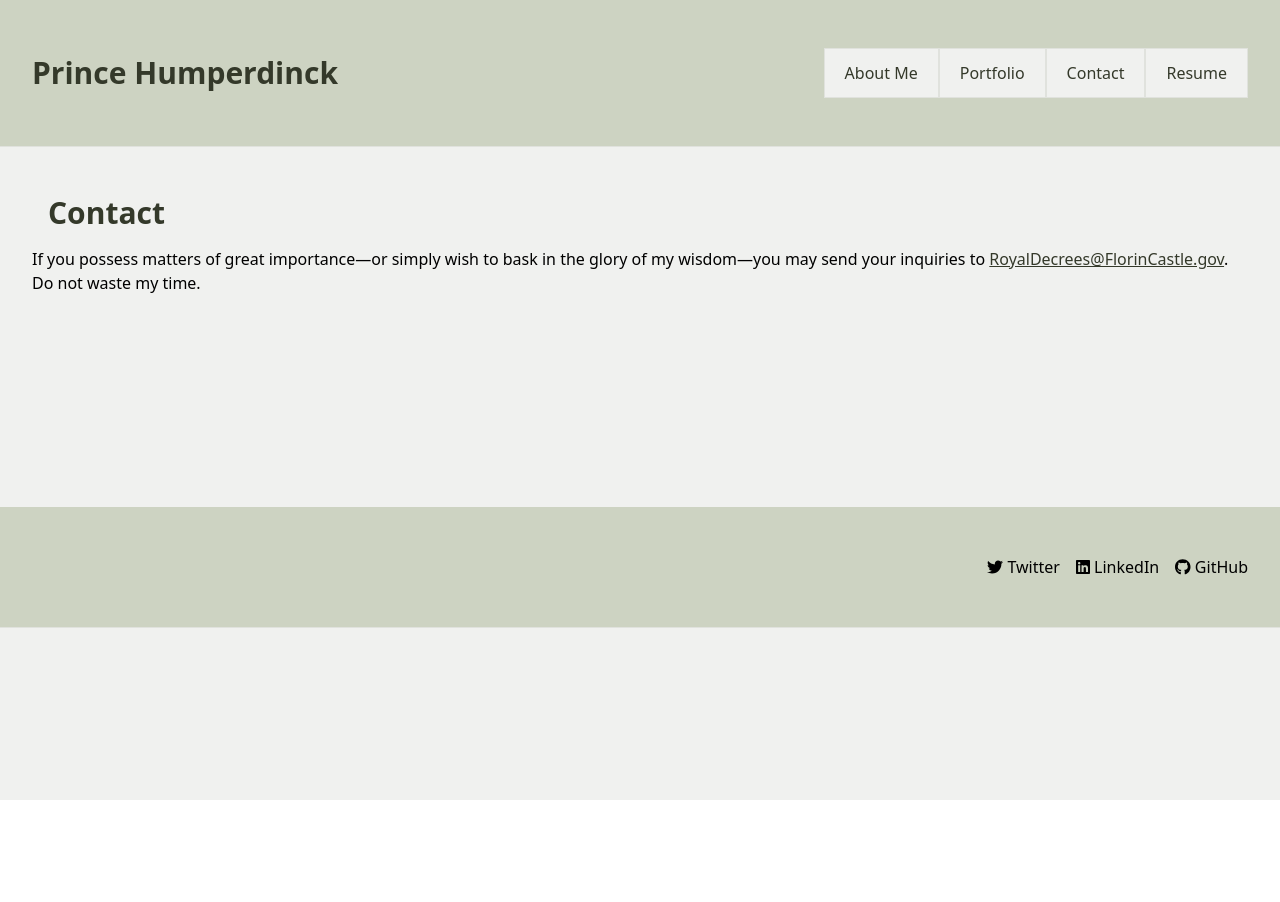
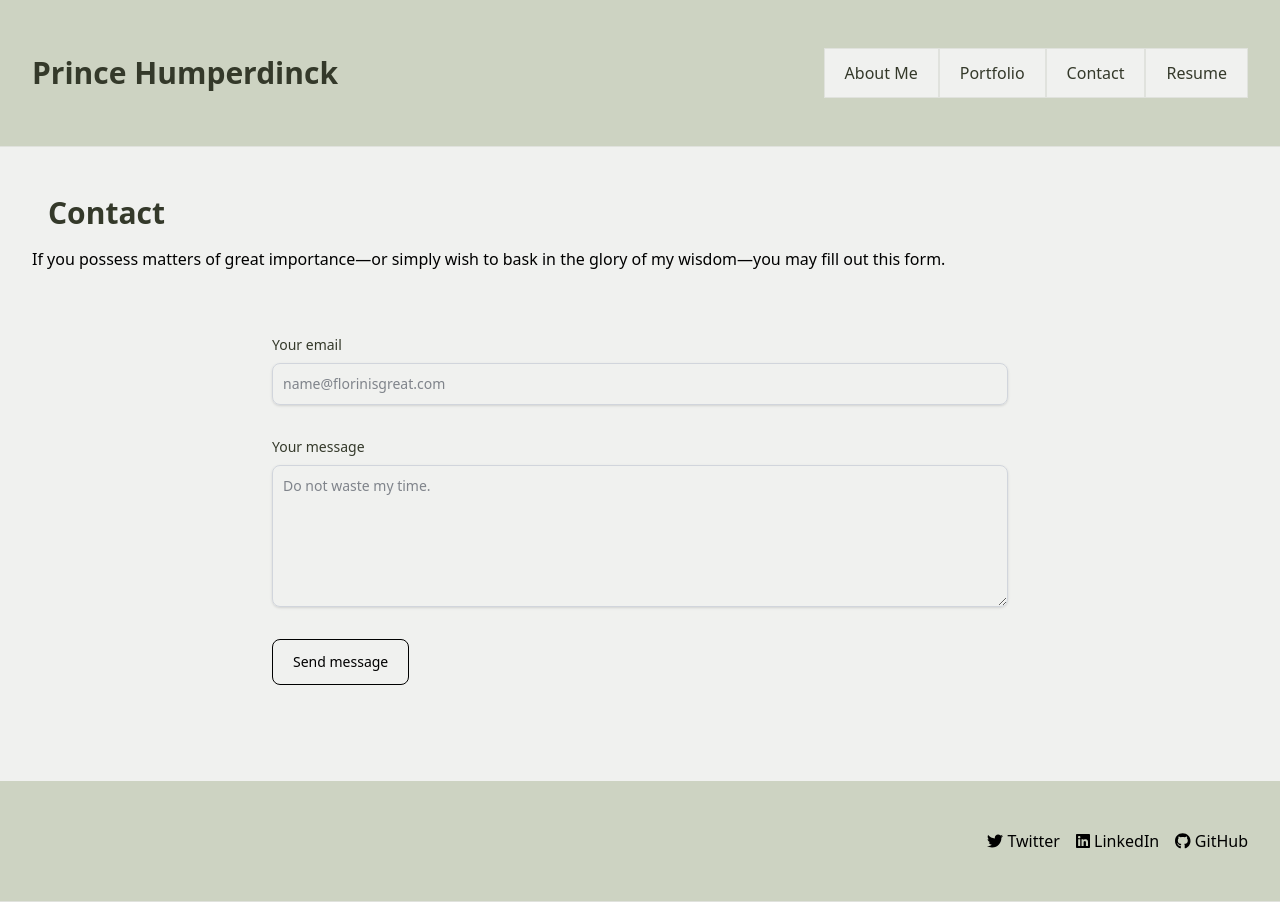
Before and after one commit to els-or/module_12_challenge, a React (Vite) app in the folder Portfolio/: page /contact in a window 1280 px wide. Before the commit the page ends 800 px from the top, so only its background shows below. Built offline with nearby package versions, Linux system fonts and the light colour scheme.

Commit message:
fixed contact form

```diff
--- a/Portfolio/src/routes/Contact.tsx
+++ b/Portfolio/src/routes/Contact.tsx
@@ -8,24 +8,56 @@
 // The form should have a submit button that sends the email
 // The form should display a success message when the email is sent successfully
 
+import Container from "../components/Container";
 import React from "react";
-import Container from "../components/Container";
 
-const Contact: React.FC = () => (
+export default function Contact() {
+  const ref = React.useRef<HTMLFormElement>(null);
+  function submitHandler(e: React.FormEvent) {
+    e.preventDefault();
+    ref.current?.reset();
+    alert("Message sent successfully!");
+  }
+  return (
     <Container header="Contact">
       <p>
         If you possess matters of great importance—or simply wish to bask in the
-      glory of my wisdom—you may send your inquiries to{" "}
-      <a
-        href="mailto:RoyalDecrees@FlorinCastle.gov"
-        className="text-primary-content underline"
+        glory of my wisdom—you may fill out this form.
+      </p>
+      <div className="py-8 lg:py-16 px-4 mx-auto max-w-screen-md">
+        <form ref={ref} onSubmit={submitHandler} className="space-y-8">
+          <div>
+            <label className="block mb-2 text-sm font-medium text-primary-content">
+              Your email
+            </label>
+            <input
+              type="email"
+              id="email"
+              className="shadow-sm border border-gray-300 text-gray-900 text-sm rounded-lg focus:ring-primary-500 focus:border-primary-500 block w-full p-2.5"
+              placeholder="name@florinisgreat.com"
+              pattern="[a-z0-9._%+-]+@[a-z0-9.-]+\.[a-z]{2,}$"
+              required
+            />
+          </div>
+          <div className="sm:col-span-2">
+            <label className="block mb-2 text-sm font-medium text-primary-content">
+              Your message
+            </label>
+            <textarea
+              id="message"
+              rows={6}
+              className="block p-2.5 w-full text-sm text-gray-900 rounded-lg shadow-sm border border-gray-300 focus:ring-primary-500 focus:border-primary-500"
+              placeholder="Do not waste my time."
+            ></textarea>
+          </div>
+          <button
+            type="submit"
+            className="py-3 px-5 text-sm font-medium text-center rounded-lg sm:w-fit border focus:ring-4 focus:outline-none focus:ring-primary-300"
           >
-        RoyalDecrees@FlorinCastle.gov
-      </a>
-      .
-    </p>
-    <p>Do not waste my time.</p>
+            Send message
+          </button>
+        </form>
+      </div>
     </Container>
   );
-
-export default Contact;
+}
```
Lines whose indentation alone changed are shown as unchanged.
